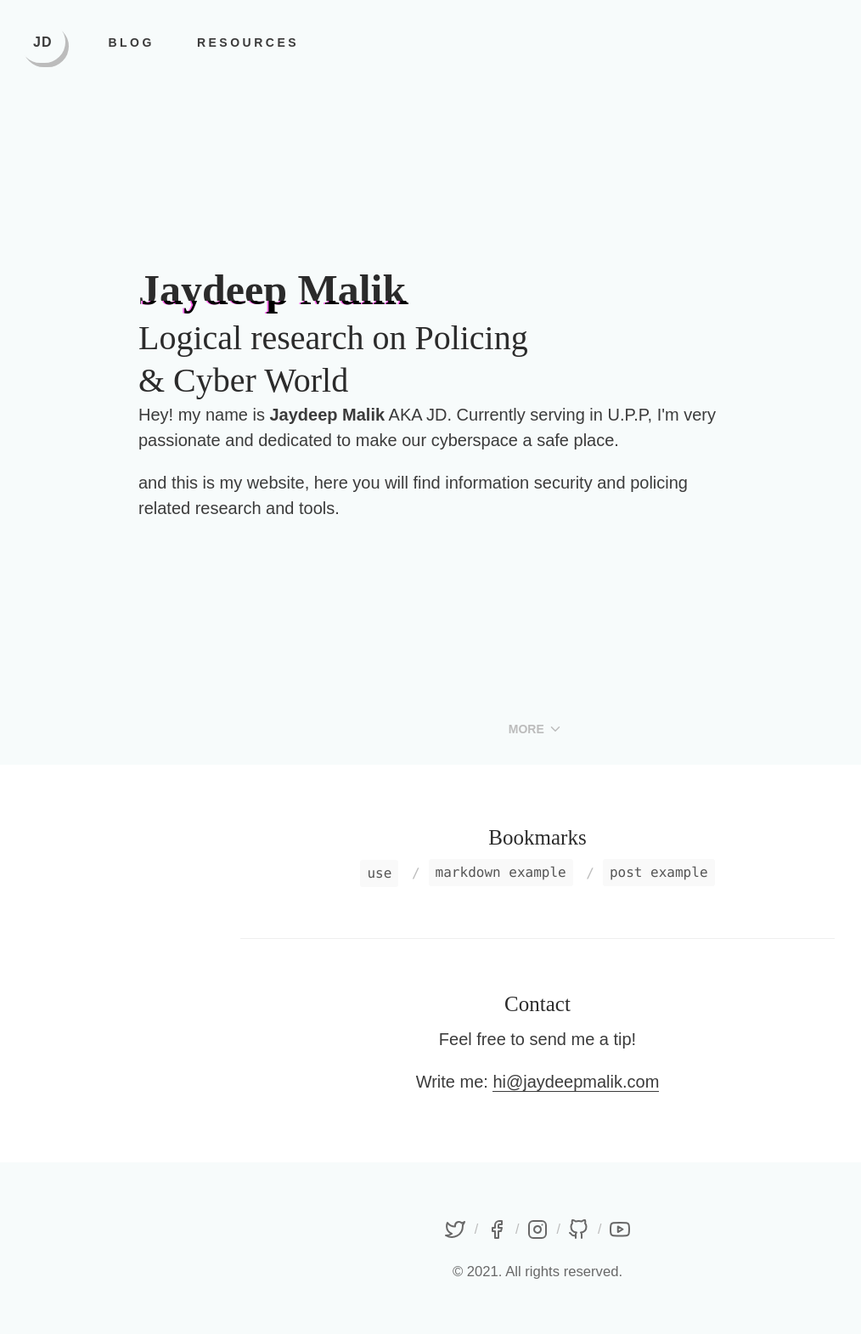
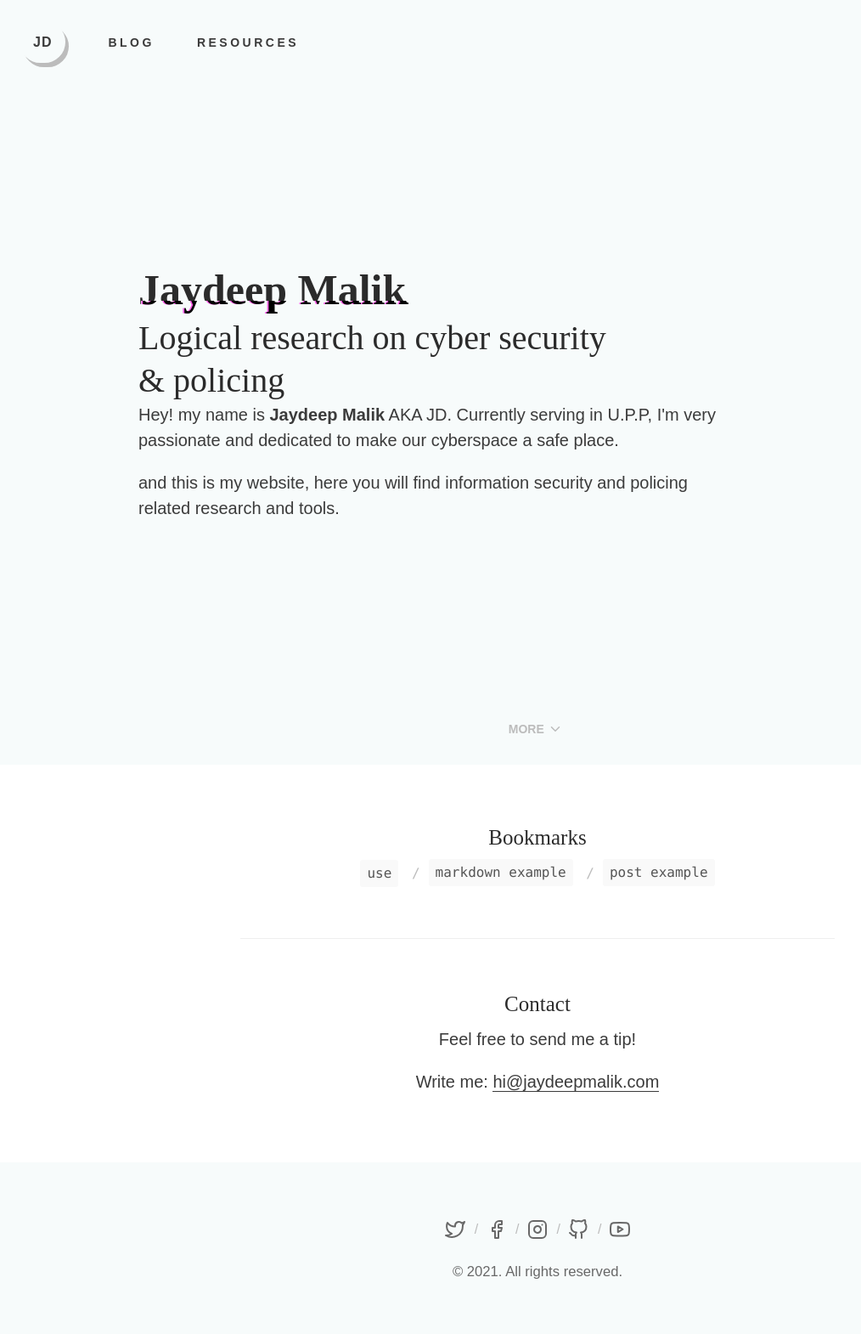
Before and after one commit to jaydeepmalik/jaydeepmalik.com, a Jekyll site: the page built from index.html, in a window 1280 px wide. Shown: the whole page at 85% size, without its empty margins (7-1021 px from the left). Built offline with Jekyll 4.4.1, drawn with Linux system fonts in a browser that asks for light colours; some web fonts are replaced.

Commit message:
Update index.html

```diff
--- a/index.html
+++ b/index.html
@@ -5,7 +5,7 @@ nav_invert: true
 ---
 <div class="hero">
   <div class="container">
-    <h1><div class="title glitch-text" data-text="{{ site.title }}">{{ site.title }}</div>Logical research on Policing <br> & Cyber World</h1>
+    <h1><div class="title glitch-text" data-text="{{ site.title }}">{{ site.title }}</div>Logical research on cyber security <br> & policing</h1>
     <p>
       Hey! my name is <b>Jaydeep Malik</b> AKA JD. Currently serving in U.P.P, I'm very passionate and dedicated to make our cyberspace a safe place.
     </p>
```
